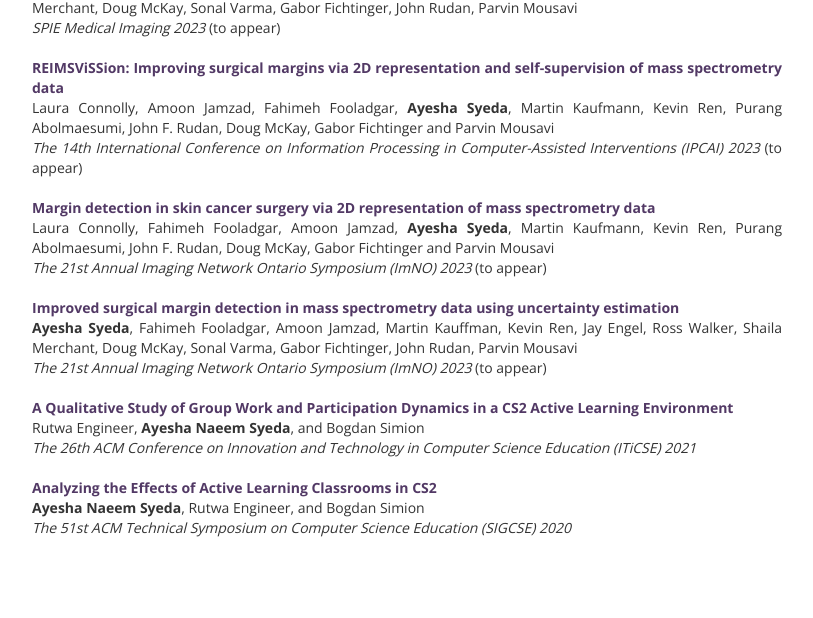
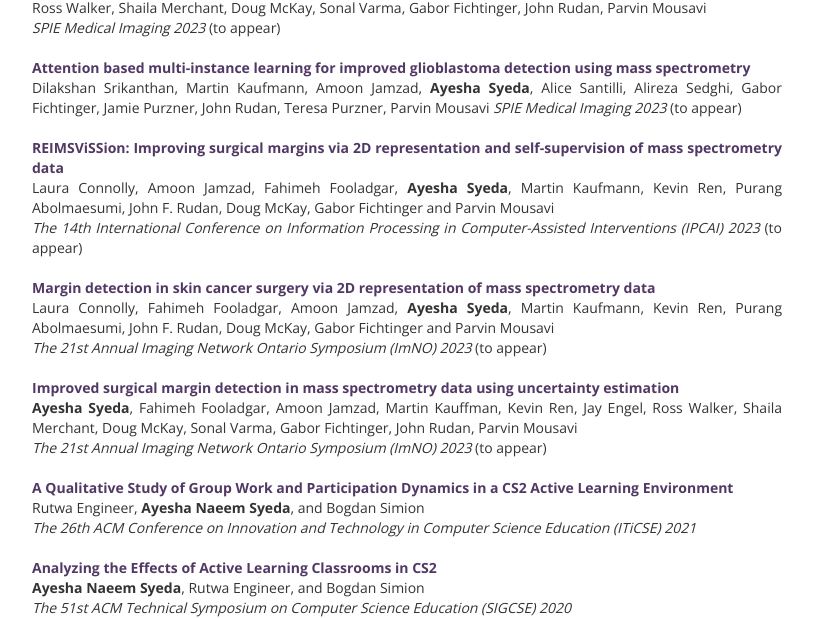
Before and after one commit to ayeshans/ayeshans.github.io, a plain HTML site: page index.html in a window 1280 px wide. Shown: the part 774-1392 px from the top of the page, without its empty margins (428-1241 px from the left). Before the commit the page ends 1312 px from the top, so only its background shows below. Drawn offline with nearby package versions, Linux system fonts and the light colour scheme.

Commit message:
add publication

```diff
--- a/index.html
+++ b/index.html
@@ -147,7 +147,15 @@
                   <b> <a>
                     Self-supervised learning and uncertainty estimation for surgical margin detection
                   </a> </b> <br>
-                  <b>Ayesha Syeda</b>, Fahimeh Fooladgar, Amoon Jamzad, Martin Kaufmann, Kevin Ren, Jay Engel, Ross Walker, Shaila Merchant, Doug McKay, Sonal Varma, Gabor Fichtinger, John Rudan, Parvin Mousavi <br>
+                  <b>Ayesha Syeda</b>, Fahimeh Fooladgar, Amoon Jamzad, Dilakshan Srikanthan, Martin Kaufmann, Kevin Ren, Jay Engel, Ross Walker, Shaila Merchant, Doug McKay, Sonal Varma, Gabor Fichtinger, John Rudan, Parvin Mousavi <br>
+                  <i>SPIE Medical Imaging 2023 </i>(to appear)
+
+                  <br><br>
+
+                  <b> <a>
+                    Attention based multi-instance learning for improved glioblastoma detection using mass spectrometry
+                  </a> </b> <br>
+                  Dilakshan Srikanthan, Martin Kaufmann, Amoon Jamzad, <b>Ayesha Syeda</b>, Alice Santilli, Alireza Sedghi, Gabor Fichtinger, Jamie Purzner, John Rudan, Teresa Purzner, Parvin Mousavi
                   <i>SPIE Medical Imaging 2023 </i>(to appear)
 
 
```
